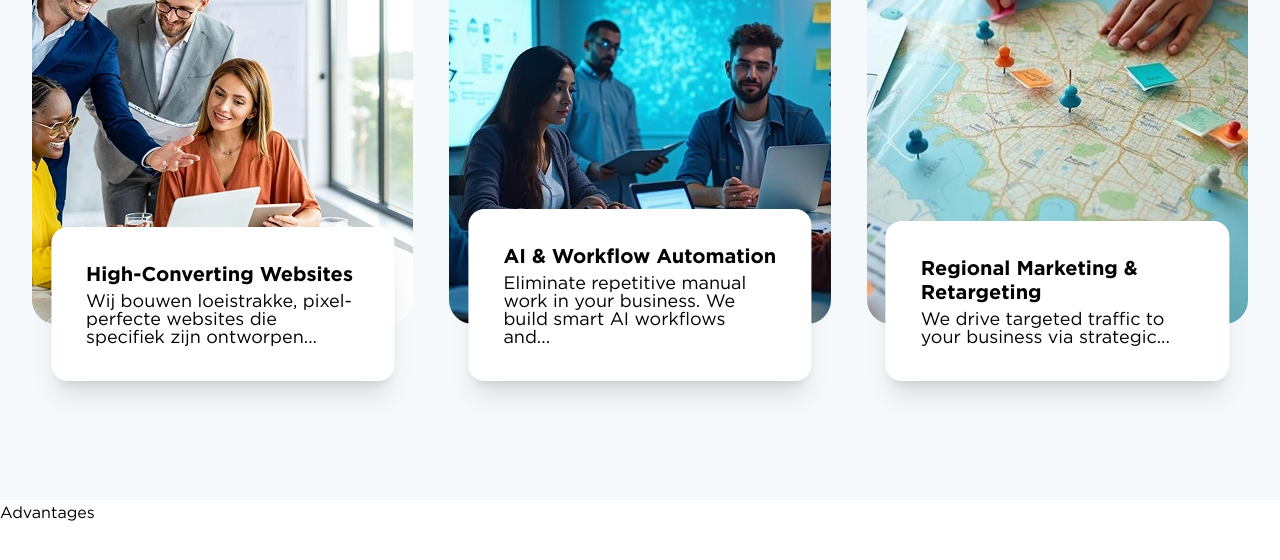
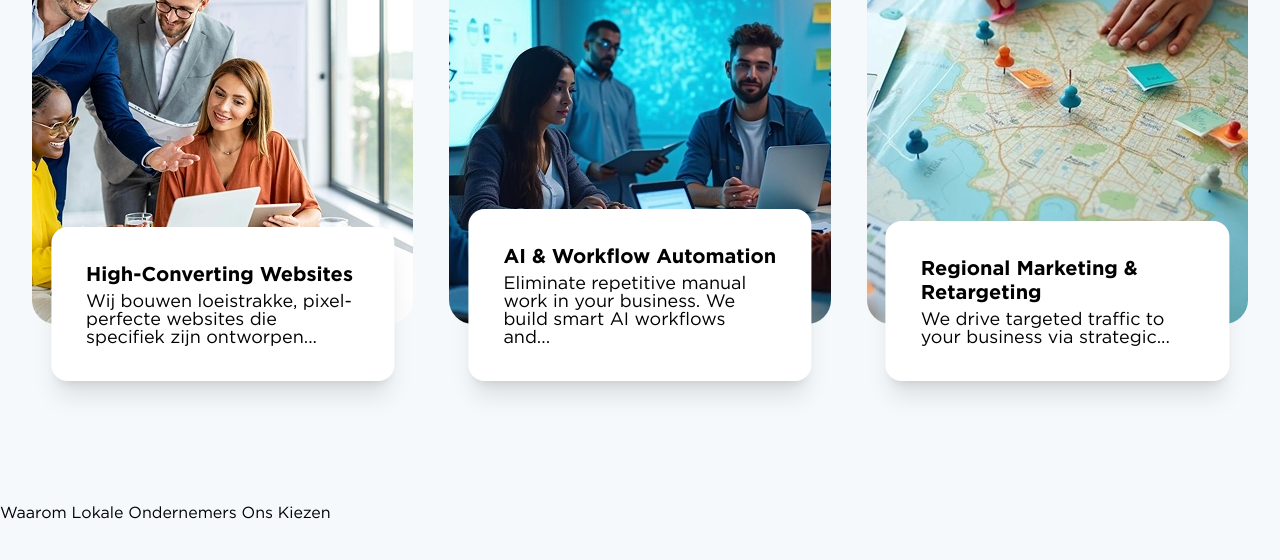
Before and after one commit to taibacreations/3616-miradaagency, a Next.js app: page / in a window 1280 px wide. Shown: the part 1246-1806 px from the top of the page. Before the commit the page ends 1770 px from the top, so only its background shows below. Built offline with nearby package versions, Linux system fonts and the light colour scheme.

Commit message:
add project to the github

```diff
--- a/src/components/Advantages.tsx
+++ b/src/components/Advantages.tsx
@@ -2,7 +2,24 @@ import React from 'react'
 
 const Advantages = () => {
   return (
-    <section>Advantages</section>
+    <section className='w-full bg-[#F5F9FC] lg:min-h-[90vh]'>
+      <div className=' max-w-content flex flex-col md:flex-row'>
+        {/* ---------------------------------------text box------------------------------------------------- */}
+          <div>
+            <h2 className=''>
+              Waarom Lokale Ondernemers Ons Kiezen
+            </h2>
+          </div>
+        {/* -------------------------------------------------------hand image------------------------------------------- */}
+          <div>
+
+          </div>
+        {/* -----------------------------------------------3 box grid---------------------------------------------- */}
+        <div>
+
+        </div>
+      </div>
+    </section>
   )
 }
 
```
